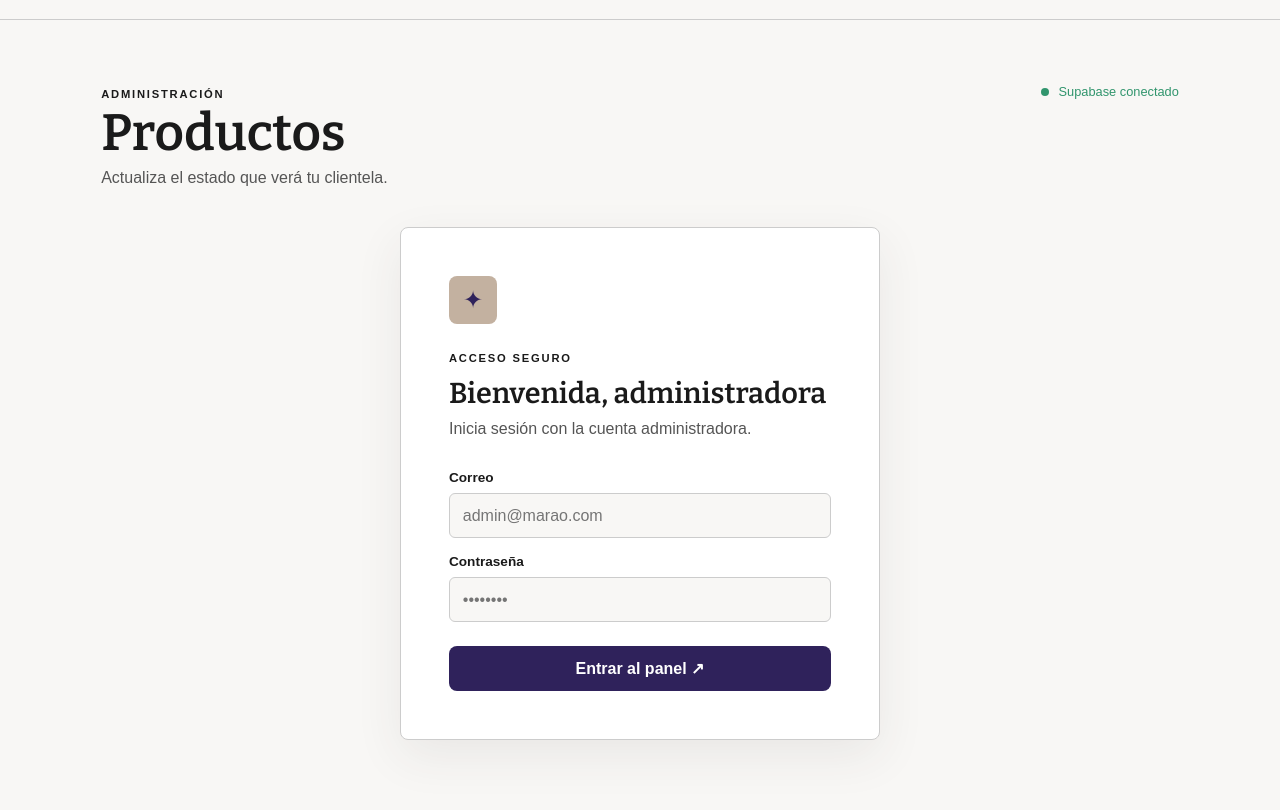
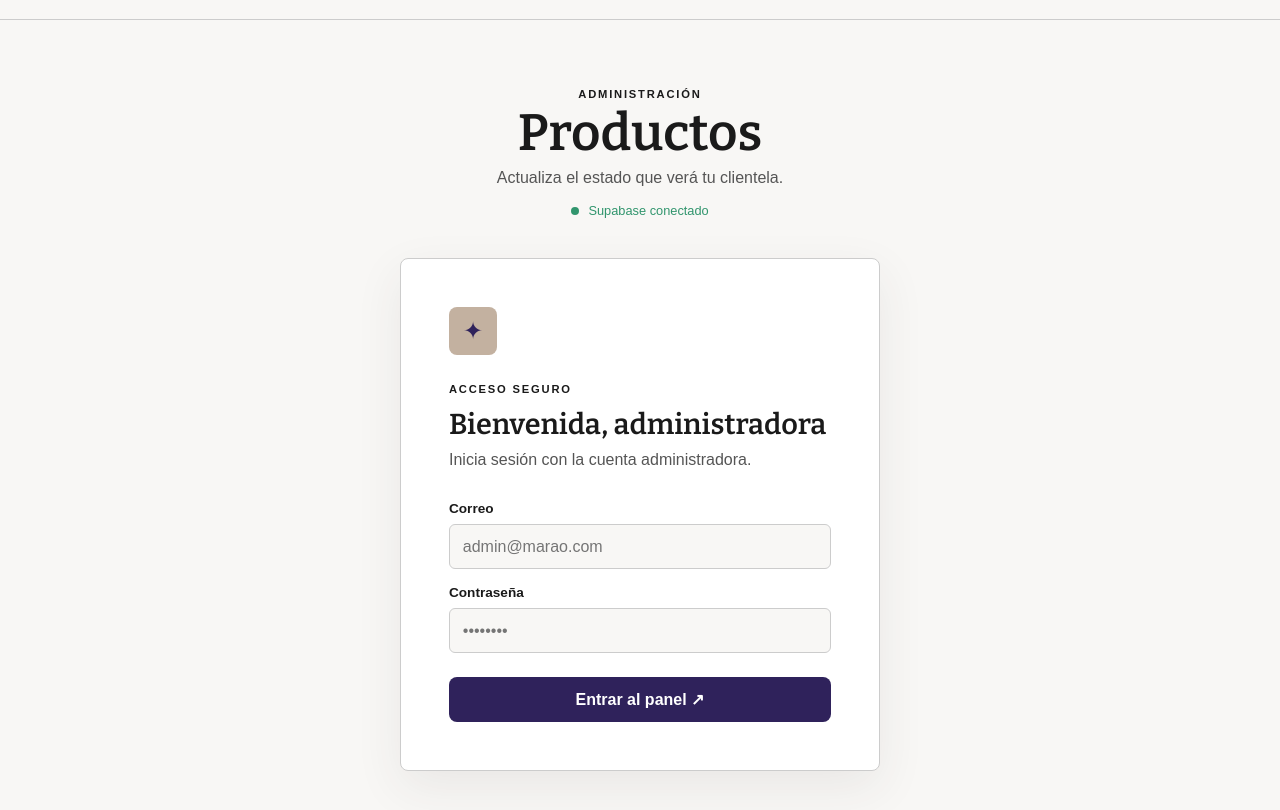
Before and after one commit to yamiddevofic/Marao, a website: page admin.html in a window 1280 px wide. Shown: the part 68-878 px from the top of the page. Drawn offline with nearby package versions, Linux system fonts and the light colour scheme; a web font is replaced by a local one.

Commit message:
style: center admin heading

```diff
--- a/css/admin.css
+++ b/css/admin.css
@@ -11,7 +11,7 @@ button, input, select { font: inherit; }
 .admin-back-link { color: var(--color-accent); font-size: .9rem; text-decoration: none; }
 .admin-shell { min-height: calc(100dvh - 5.5rem); }
 .admin-content { max-width: 1180px; margin: 0 auto; padding: 4rem var(--admin-gutter); }
-.admin-content-header { display: flex; align-items: start; justify-content: space-between; gap: 1rem; margin-bottom: 2.5rem; }
+.admin-content-header { display: flex; flex-direction: column; align-items: center; gap: 1rem; margin-bottom: 2.5rem; text-align: center; }
 .admin-content h2 { margin: .4rem 0 0; font: 600 clamp(2rem, 4vw, 3.4rem)/1 var(--font-display); }
 .admin-subtitle { margin: .6rem 0 0; color: var(--color-text-muted); }
 .admin-status-dot { color: var(--color-success, #31956d); font-size: .8rem; white-space: nowrap; }
```
